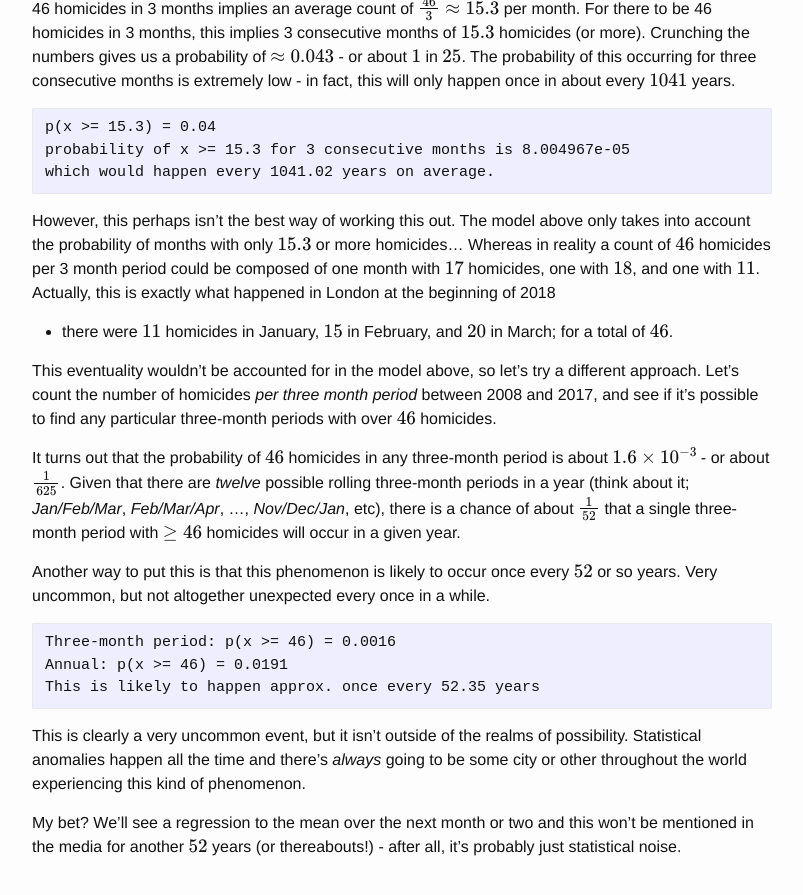
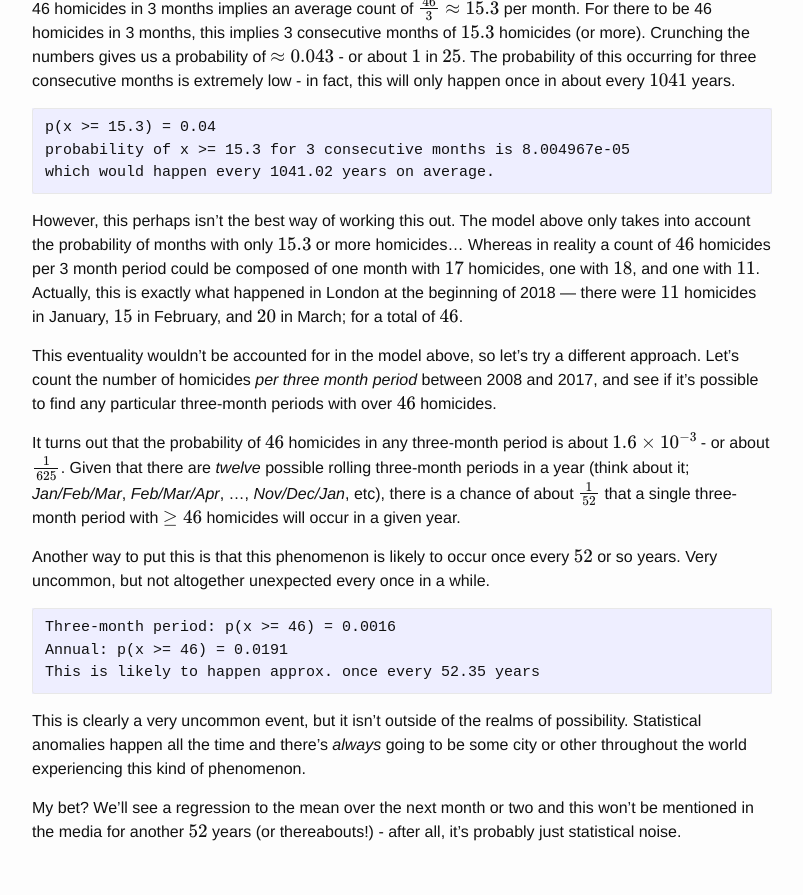
Before and after one commit to charlienewey/blog.newey.me, a Jekyll site: the page built from _posts/2018-04-16-london-homicides.md, in a window 1280 px wide and 900 px high, scrolled down 2320 px. Shown: the top 895 px of the window, without its empty margins (238-1041 px from the left). Built offline with Jekyll 4.4.1, drawn with Linux system fonts in a browser that asks for light colours; formulas are drawn with MathJax 3.

Commit message:
Fix hyphen - was showing as bullet point

```diff
--- a/_posts/2018-04-16-london-homicides.md
+++ b/_posts/2018-04-16-london-homicides.md
@@ -124,8 +124,8 @@ only takes into account the probability of  months with only $15.3$ or more
 homicides... Whereas in reality a count of $46$ homicides per 3 month period
 could be composed of one month with $17$ homicides, one with $18$, and one with
 $11$. Actually, this is exactly what happened in London at the beginning of 2018
-- there were $11$ homicides in January, $15$ in February, and $20$ in March; for
-a total of $46$.
+--- there were $11$ homicides in January, $15$ in February, and $20$ in March;
+for a total of $46$.
 
 This eventuality wouldn't be accounted for in the model above, so let's try a
 different approach. Let's count the number of homicides *per three month period*
```
